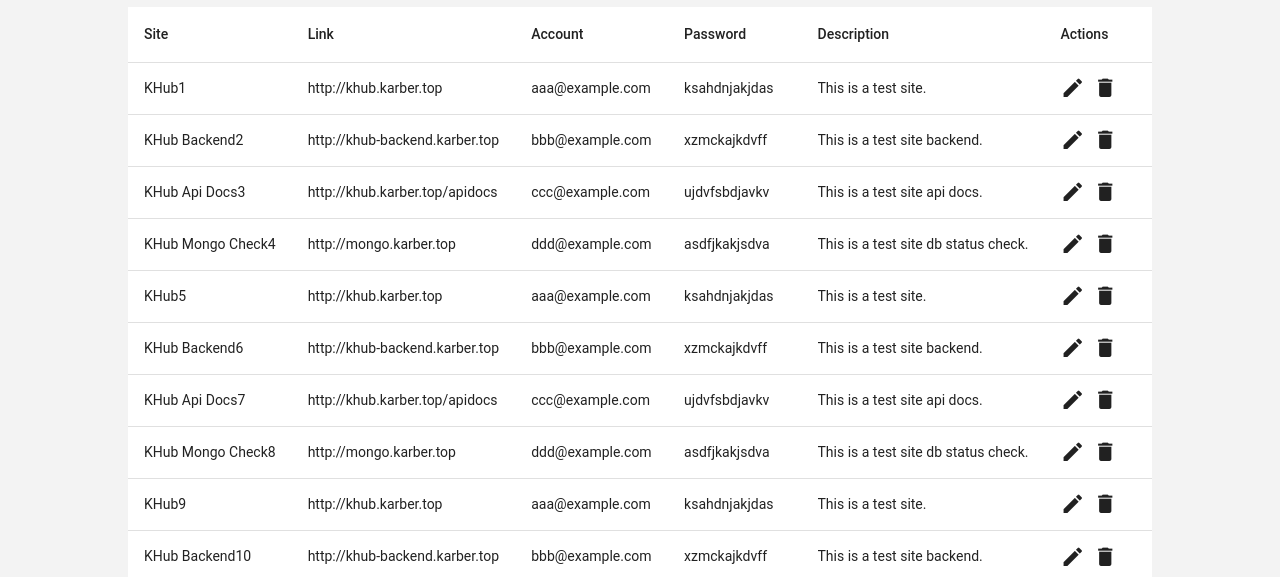
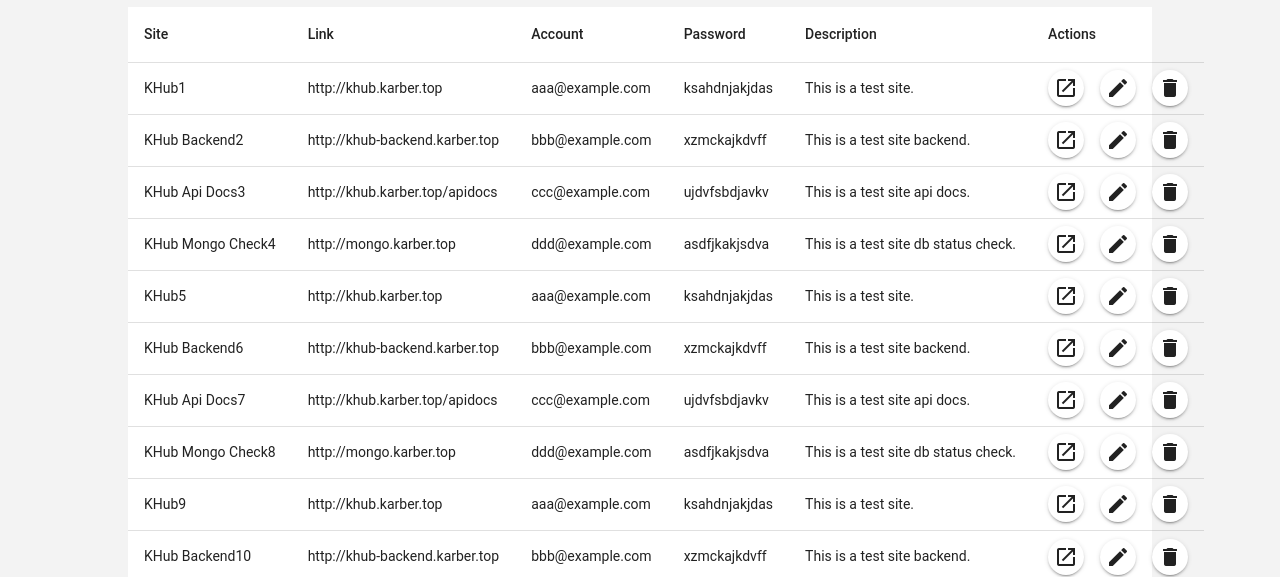
Before and after one commit to karberlee/khub-frontend, a Vue app: page /sites in a window 1280 px wide. Shown: the part 238-815 px from the top of the page. Built offline with nearby package versions, Linux system fonts and the light colour scheme; no server answers.

Commit message:
add site row option

```diff
--- a/src/views/Sites.vue
+++ b/src/views/Sites.vue
@@ -39,19 +39,11 @@
           <div class="row-field">{{ item.description }}</div>
         </template>
         <template v-slot:item.actions="{ item }">
-          <v-icon
-            class="me-2"
-            size="large"
-            @click="editSite(item)"
-          >
-            mdi-pencil
-          </v-icon>
-          <v-icon
-            size="large"
-            @click="deleteSite(item)"
-          >
-            mdi-delete
-          </v-icon>
+          <div class="row-option">
+            <v-btn density="comfortable" icon="mdi-open-in-new" @click="openTab(item.siteLink)"></v-btn>
+            <v-btn density="comfortable" icon="mdi-pencil" @click="editSite(item)"></v-btn>
+            <v-btn density="comfortable" icon="mdi-delete" @click="deleteSite(item)"></v-btn>
+          </div>
         </template>
       </v-data-table>
 
@@ -387,6 +379,10 @@ const formTitle = computed(() => {
   return currentIndex.value === -1 ? 'New Site' : 'Edit Site'
 })
 
+const openTab = (link) => {
+  window.open(link)
+}
+
 const addSite = () => {
   data.currentSiteItem = {}
   editDialog.value = true
@@ -497,6 +493,12 @@ const init = async () => {
   text-overflow: ellipsis; /* 显示省略号 */
 }
 
+.row-option {
+  display: flex;
+  justify-content: flex-start;
+  gap: 1rem;
+}
+
 @media (max-width: $tablet-breakpoint) {
   // .home {
   //   background-color: var(--background-color);
```
